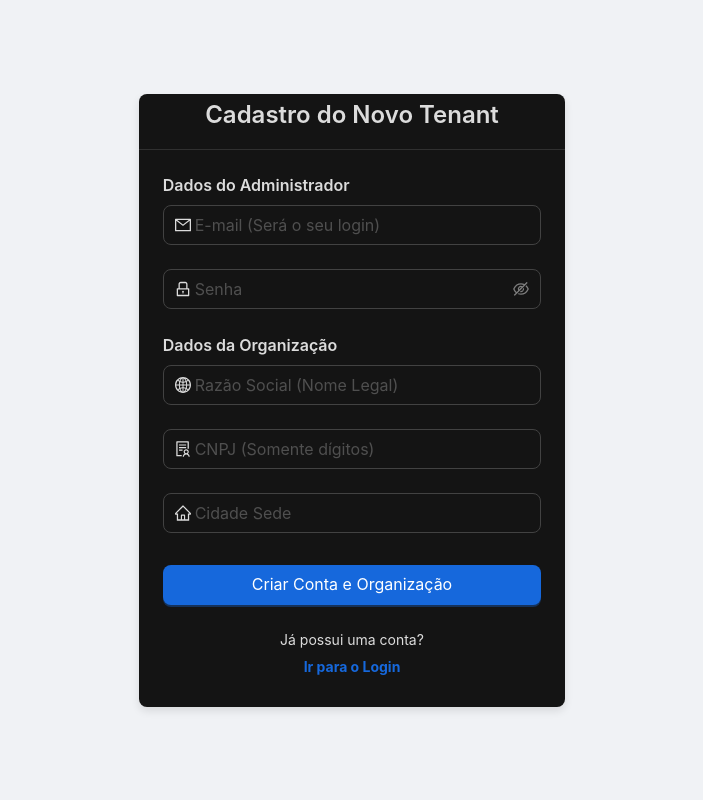
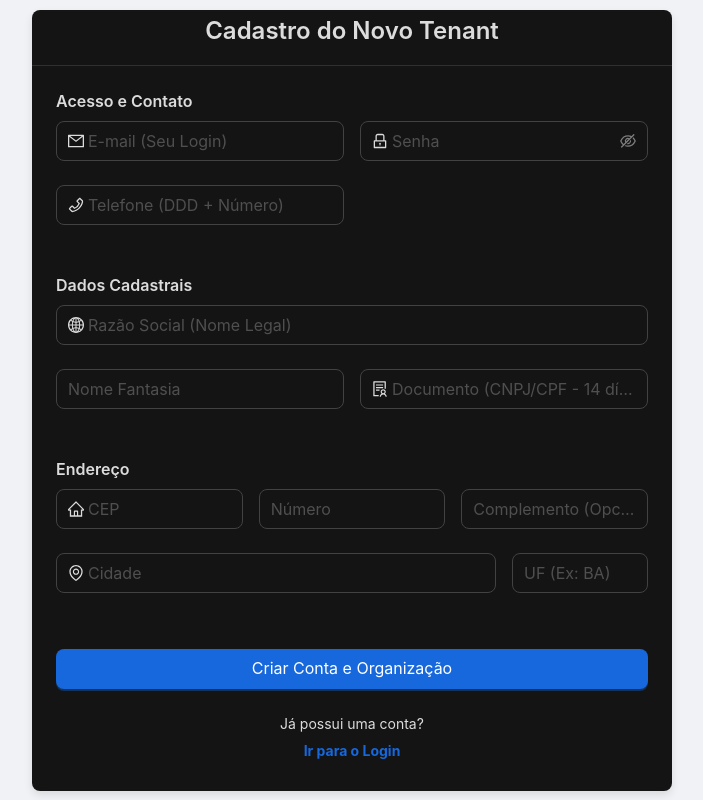
Before and after one commit to devdscn/integrador-ant, a React (Vite) app: page /auth/signup in a window 1280 px wide. Shown: the whole page, without its empty margins (288-991 px from the left). Built offline with nearby package versions, Linux system fonts and the light colour scheme; no server answers.

Commit message:
feat: update SignUpPage and database migrations to reflect new organization fields and improve user registration flow

```diff
--- a/src/pages/SignUpPage.jsx
+++ b/src/pages/SignUpPage.jsx
@@ -1,26 +1,17 @@
 import React, { useState } from 'react';
-import {
-    Form,
-    Input,
-    Button,
-    Card,
-    Typography,
-    Alert,
-    Row,
-    Col,
-    Space,
-} from 'antd';
+import { Form, Input, Button, Card, Typography, Alert, Row, Col } from 'antd';
 import {
     MailOutlined,
     LockOutlined,
     GlobalOutlined,
     SolutionOutlined,
+    PhoneOutlined,
     HomeOutlined,
+    EnvironmentOutlined,
     LoadingOutlined,
 } from '@ant-design/icons';
 import { Link, useNavigate } from 'react-router-dom';
 import { supabase } from '../services/supabase';
-// Importação do hook customizado para exibir notificações (assumindo que existe)
 import { useNotificationAPI } from '../components/NotificationProvider';
 
 const { Title, Text } = Typography;
@@ -29,19 +20,51 @@
     const navigate = useNavigate();
     const notificationApi = useNotificationAPI();
     const [loading, setLoading] = useState(false);
-    const [error, setError] = useState(null); // Usado para erros no formulário
+    const [error, setError] = useState(null);
 
-    // Função que será chamada ao submeter o formulário
+    const showRpcError = (message) => {
+        setError(message);
+        notificationApi.error({
+            message: 'Falha na Criação da Organização',
+            description: message,
+            duration: 8,
+        });
+    };
+
+    const showSuccess = (message) => {
+        notificationApi.success({
+            message: 'Cadastro Concluído!',
+            description: message,
+            duration: 5,
+        });
+    };
+
+    // FUNÇÃO PRINCIPAL DE SUBMISSÃO
     const onFinish = async (values) => {
         setLoading(true);
         setError(null);
 
-        // Desestrutura todos os campos do formulário
-        const { email, password, cnpj, corporate_name, city } = values;
+        const {
+            email,
+            password,
+            documento,
+            nome,
+            nome_fantasia,
+            numero_telefone,
+            cep,
+            numero,
+            complemento, // Opcional
+            cidade,
+            estado,
+        } = values;
+
+        // CORREÇÃO CRÍTICA: Garante que complemento seja uma string vazia se estiver undefined/null
+        // para que o PostgREST o inclua na payload de 9 parâmetros.
+        const safeComplemento = complemento ?? '';
 
         try {
             // =======================================================
-            // PASSO 1: CRIAÇÃO SEGURA DO USUÁRIO (supabase.auth.signUp)
+            // PASSO 1: CRIAÇÃO DO USUÁRIO
             // =======================================================
             const { error: authError } = await supabase.auth.signUp({
                 email,
@@ -49,20 +72,31 @@
             });
 
             if (authError) {
-                // Trata erros de autenticação (ex: e-mail já registrado)
                 throw new Error(authError.message);
             }
 
-            // Se a criação do usuário for bem-sucedida, o JWT está ativo.
+            const { data: sessionData, error: sessionError } =
+                await supabase.auth.getSession();
+
+            if (sessionError || !sessionData.session) {
+                throw new Error(
+                    'Usuário criado, mas sessão não iniciada. Verifique as configurações de confirmação de e-mail.'
+                );
+            }
+
             // =======================================================
-            // PASSO 2: CRIAÇÃO DO TENANT VIA RPC (3 PARÂMETROS)
+            // PASSO 2: CRIAÇÃO DO TENANT VIA RPC (9 PARÂMETROS GARANTIDOS)
             // =======================================================
             const rpcPayload = {
-                // Os nomes DEVEM corresponder à assinatura da função no Postgres:
-                // sign_up_and_create_tenant(org_cnpj, org_corporate_name, org_city)
-                org_cnpj: cnpj,
-                org_corporate_name: corporate_name,
-                org_city: city,
+                org_documento: documento,
+                org_nome: nome,
+                org_nome_fantasia: nome_fantasia,
+                org_numero_telefone: numero_telefone,
+                org_cep: cep,
+                org_numero: numero,
+                org_complemento: safeComplemento, // AGORA GARANTIDO
+                org_cidade: cidade,
+                org_estado: estado,
             };
 
             const { data: orgId, error: rpcError } = await supabase.rpc(
@@ -71,36 +105,24 @@
             );
 
             if (rpcError) {
-                // Trata erros da RPC (ex: CNPJ duplicado, falha na transação)
-                // É CRUCIAL: Se a RPC falhar, o usuário criado no Passo 1 é órfão.
-                // Você pode adicionar uma chamada para deletar o usuário aqui se a transação falhar.
                 throw new Error(rpcError.message);
             }
 
             // =======================================================
-            // SUCESSO E REDIRECIONAMENTO
+            // SUCESSO
             // =======================================================
-            notificationApi.success({
-                message: 'Cadastro concluído!',
-                description:
-                    'Organização e conta criadas. Por favor, faça login.',
-                duration: 5,
-            });
+            await supabase.auth.signOut();
 
-            // Redireciona para a página de login
+            showSuccess(
+                'Organização criada! Faça login com suas novas credenciais.'
+            );
+
             navigate('/auth/login', { replace: true });
         } catch (err) {
-            console.error('Erro no cadastro:', err);
-            setError(
+            showRpcError(
                 err.message ||
-                    'Ocorreu um erro no cadastro. Verifique os dados e tente novamente.'
+                    'Ocorreu um erro desconhecido durante o cadastro.'
             );
-
-            // Sugestão de notificação (além do erro no formulário)
-            notificationApi.error({
-                message: 'Falha no Cadastro',
-                description: err.message,
-            });
         } finally {
             setLoading(false);
         }
@@ -112,7 +134,7 @@
             align="middle"
             style={{ minHeight: '100vh', background: '#f0f2f5' }}
         >
-            <Col xs={24} sm={18} md={12} lg={10} xl={8}>
+            <Col xs={24} sm={20} md={16} lg={14} xl={12}>
                 <Card
                     title={
                         <Title level={3} style={{ textAlign: 'center' }}>
@@ -125,7 +147,6 @@
                         boxShadow: '0 4px 8px rgba(0,0,0,0.1)',
                     }}
                 >
-                    {/* Exibe mensagem de erro se houver */}
                     {error && (
                         <Alert
                             message="Erro de Cadastro"
@@ -141,43 +162,48 @@
                         name="signup_tenant"
                         layout="vertical"
                         onFinish={onFinish}
+                        requiredMark={false}
                     >
                         {/* =======================================================
-                            1. DADOS DO ADMINISTRADOR (Primeiro Usuário)
+                            1. DADOS DE ACESSO E CONTATO
                         ======================================================= */}
                         <Title level={5} style={{ marginTop: 0 }}>
-                            Dados do Administrador
+                            Acesso e Contato
                         </Title>
 
+                        <Row gutter={16}>
+                            <Col span={12}>
                                 <Form.Item
                                     name="email"
                                     rules={[
                                         {
                                             required: true,
-                                    message:
-                                        'Por favor, insira um e-mail válido!',
+                                            message: 'O e-mail é obrigatório!',
                                         },
-                                { type: 'email', message: 'E-mail inválido!' },
+                                        {
+                                            type: 'email',
+                                            message: 'E-mail inválido!',
+                                        },
                                     ]}
                                 >
                                     <Input
                                         prefix={<MailOutlined />}
-                                placeholder="E-mail (Será o seu login)"
+                                        placeholder="E-mail (Seu Login)"
                                         size="large"
                                     />
                                 </Form.Item>
-
+                            </Col>
+                            <Col span={12}>
                                 <Form.Item
                                     name="password"
                                     rules={[
                                         {
                                             required: true,
-                                    message: 'Por favor, insira uma senha!',
+                                            message: 'A senha é obrigatória!',
                                         },
                                         {
                                             min: 6,
-                                    message:
-                                        'A senha deve ter pelo menos 6 caracteres.',
+                                            message: 'Mínimo 6 caracteres.',
                                         },
                                     ]}
                                 >
@@ -187,21 +213,46 @@
                                         size="large"
                                     />
                                 </Form.Item>
+                            </Col>
+                        </Row>
 
-                        {/* =======================================================
-                            2. DADOS DA ORGANIZAÇÃO (O Tenant)
-                        ======================================================= */}
-                        <Title level={5} style={{ marginTop: 24 }}>
-                            Dados da Organização
-                        </Title>
-
+                        <Row gutter={16}>
+                            <Col span={12}>
                                 <Form.Item
-                            name="corporate_name"
+                                    name="numero_telefone"
                                     rules={[
                                         {
                                             required: true,
                                             message:
-                                        'Por favor, insira a Razão Social!',
+                                                'O Telefone é obrigatório!',
+                                        },
+                                    ]}
+                                >
+                                    <Input
+                                        prefix={<PhoneOutlined />}
+                                        placeholder="Telefone (DDD + Número)"
+                                        size="large"
+                                        maxLength={11}
+                                    />
+                                </Form.Item>
+                            </Col>
+                            <Col span={12}></Col>
+                        </Row>
+
+                        {/* =======================================================
+                            2. DADOS CADASTRAIS DA ORGANIZAÇÃO
+                        ======================================================= */}
+                        <Title level={5} style={{ marginTop: 24 }}>
+                            Dados Cadastrais
+                        </Title>
+
+                        {/* Razão Social (Nome Legal) - Fica sozinha na linha */}
+                        <Form.Item
+                            name="nome"
+                            rules={[
+                                {
+                                    required: true,
+                                    message: 'A Razão Social é obrigatória!',
                                 },
                             ]}
                         >
@@ -212,44 +263,146 @@
                             />
                         </Form.Item>
 
+                        {/* Nome Fantasia e Documento (Na mesma linha horizontal) */}
+                        <Row gutter={16}>
+                            <Col span={12}>
                                 <Form.Item
-                            name="cnpj"
+                                    name="nome_fantasia"
                                     rules={[
                                         {
                                             required: true,
-                                    message: 'Por favor, insira o CNPJ!',
+                                            message:
+                                                'O Nome Fantasia é obrigatório!',
+                                        },
+                                    ]}
+                                >
+                                    <Input
+                                        placeholder="Nome Fantasia"
+                                        size="large"
+                                    />
+                                </Form.Item>
+                            </Col>
+                            <Col span={12}>
+                                <Form.Item
+                                    name="documento" // CNPJ/CPF
+                                    rules={[
+                                        {
+                                            required: true,
+                                            message:
+                                                'O CNPJ/CPF é obrigatório!',
                                         },
                                         {
                                             len: 14,
-                                    message: 'O CNPJ deve ter 14 dígitos.',
+                                            message: 'Deve ter 14 dígitos.',
                                         },
                                     ]}
                                 >
                                     <Input
                                         prefix={<SolutionOutlined />}
-                                placeholder="CNPJ (Somente dígitos)"
+                                        placeholder="Documento (CNPJ/CPF - 14 dígitos)"
                                         size="large"
                                         maxLength={14}
                                     />
-                            {/* Recomenda-se adicionar um componente de máscara aqui */}
                                 </Form.Item>
+                            </Col>
+                        </Row>
 
+                        {/* =======================================================
+                            3. ENDEREÇO
+                        ======================================================= */}
+                        <Title level={5} style={{ marginTop: 24 }}>
+                            Endereço
+                        </Title>
+
+                        <Row gutter={16}>
+                            <Col span={8}>
                                 <Form.Item
-                            name="city"
+                                    name="cep"
                                     rules={[
                                         {
                                             required: true,
-                                    message: 'Por favor, insira a Cidade!',
+                                            message: 'O CEP é obrigatório!',
                                         },
                                     ]}
-                            tooltip="Campo obrigatório para a criação do Tenant (conforme a estrutura)"
                                 >
                                     <Input
                                         prefix={<HomeOutlined />}
-                                placeholder="Cidade Sede"
+                                        placeholder="CEP"
+                                        size="large"
+                                        maxLength={8}
+                                    />
+                                </Form.Item>
+                            </Col>
+                            <Col span={8}>
+                                <Form.Item
+                                    name="numero"
+                                    rules={[
+                                        {
+                                            required: true,
+                                            message: 'O Número é obrigatório!',
+                                        },
+                                    ]}
+                                >
+                                    <Input
+                                        placeholder="Número"
+                                        size="large"
+                                        maxLength={10}
+                                    />
+                                </Form.Item>
+                            </Col>
+                            <Col span={8}>
+                                <Form.Item
+                                    name="complemento" // Opcional
+                                >
+                                    <Input
+                                        placeholder="Complemento (Opcional)"
                                         size="large"
                                     />
                                 </Form.Item>
+                            </Col>
+                        </Row>
+
+                        <Row gutter={16}>
+                            <Col span={18}>
+                                <Form.Item
+                                    name="cidade"
+                                    rules={[
+                                        {
+                                            required: true,
+                                            message: 'A Cidade é obrigatória!',
+                                        },
+                                    ]}
+                                >
+                                    <Input
+                                        prefix={<EnvironmentOutlined />}
+                                        placeholder="Cidade"
+                                        size="large"
+                                    />
+                                </Form.Item>
+                            </Col>
+                            <Col span={6}>
+                                <Form.Item
+                                    name="estado"
+                                    rules={[
+                                        {
+                                            required: true,
+                                            message:
+                                                'O Estado (UF) é obrigatório!',
+                                        },
+                                        {
+                                            len: 2,
+                                            message: 'Deve ter 2 caracteres.',
+                                        },
+                                    ]}
+                                >
+                                    <Input
+                                        placeholder="UF (Ex: BA)"
+                                        size="large"
+                                        maxLength={2}
+                                    />
+                                </Form.Item>
+                            </Col>
+                        </Row>
 
                         <Form.Item style={{ marginTop: 32 }}>
                             <Button
```
Also changed, not shown: 2 other files (tests, documents, lock files or other folders). Lines whose indentation alone changed are shown as unchanged.
